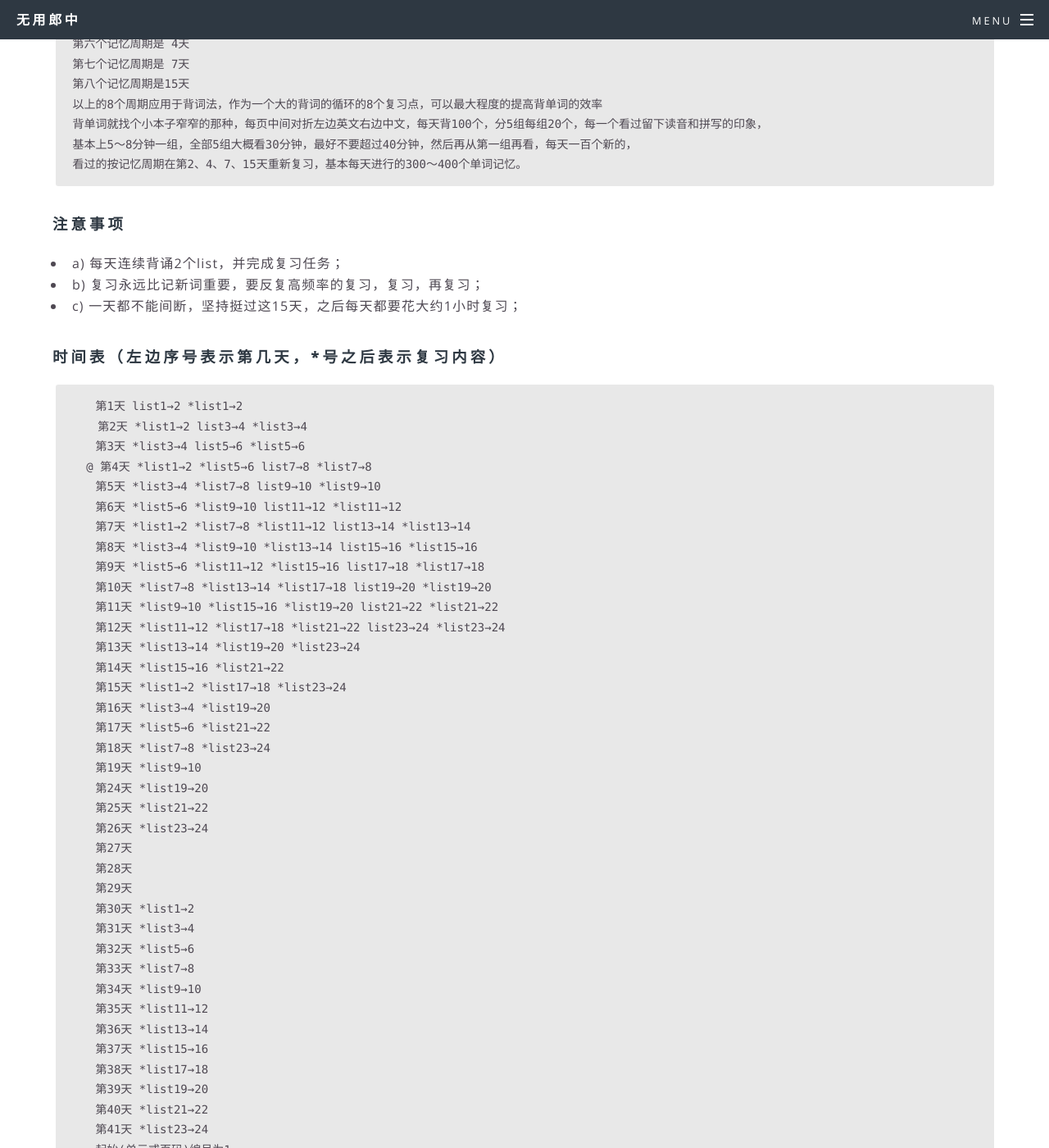
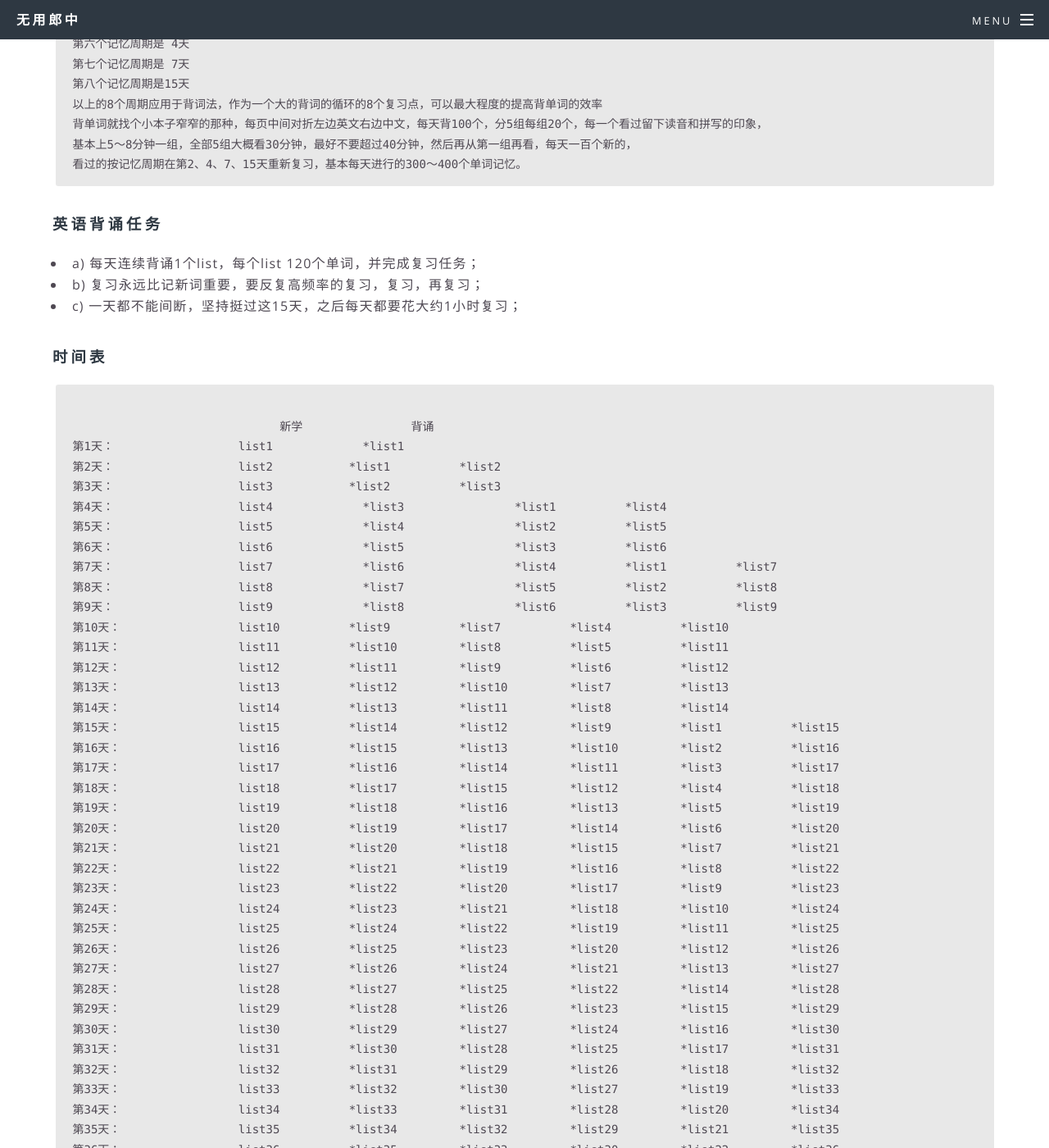
Before and after one commit to fantasylion/fantasylion.github.io, a Jekyll site: the page built from _posts/2018-01-02-How-to-remember-sthing.md, in a window 1280 px wide and 1400 px high, scrolled down 1655 px. Shown: the whole window at 82% size. Built offline with Jekyll 4.4.1, drawn with Linux system fonts in a browser that asks for light colours; comment, search, counter and statistics services are not loaded; some of the changed text lies outside the part shown.

Commit message:
Update 2018-01-02-How-to-remember-sthing.md

````diff
--- a/_posts/2018-01-02-How-to-remember-sthing.md
+++ b/_posts/2018-01-02-How-to-remember-sthing.md
@@ -72,6 +72,60 @@ d) 相当于每个list被分为12个小的单元，每个小的单元自成一
 看过的按记忆周期在第2、4、7、15天重新复习，基本每天进行的300～400个单词记忆。
 ```
 
+### 英语背诵任务
+
+* a) 每天连续背诵1个list，每个list 120个单词，并完成复习任务；
+* b) 复习永远比记新词重要，要反复高频率的复习，复习，再复习；
+* c) 一天都不能间断，坚持挺过这15天，之后每天都要花大约1小时复习；
+
+### 时间表
+
+```
+
+			      新学		 背诵
+第1天：			list1		  *list1
+第2天：			list2	  	*list1		*list2
+第3天：			list3	  	*list2		*list3
+第4天：			list4		  *list3		*list1		*list4
+第5天：			list5		  *list4		*list2		*list5
+第6天：			list6		  *list5		*list3		*list6
+第7天：			list7		  *list6		*list4		*list1		*list7
+第8天：			list8		  *list7		*list5		*list2		*list8
+第9天：			list9		  *list8		*list6		*list3		*list9
+第10天：			list10		*list9		*list7		*list4		*list10
+第11天：			list11		*list10		*list8		*list5		*list11
+第12天：			list12		*list11		*list9		*list6		*list12
+第13天：			list13		*list12		*list10		*list7		*list13
+第14天：			list14		*list13		*list11		*list8		*list14
+第15天：			list15		*list14		*list12		*list9		*list1		*list15
+第16天：			list16		*list15		*list13		*list10		*list2		*list16
+第17天：			list17		*list16		*list14		*list11		*list3		*list17
+第18天：			list18		*list17		*list15		*list12		*list4		*list18
+第19天：			list19		*list18		*list16		*list13		*list5		*list19
+第20天：			list20		*list19		*list17		*list14		*list6		*list20
+第21天：			list21		*list20		*list18		*list15		*list7		*list21
+第22天：			list22		*list21		*list19		*list16		*list8		*list22
+第23天：			list23		*list22		*list20		*list17		*list9		*list23
+第24天：			list24		*list23		*list21		*list18		*list10		*list24
+第25天：			list25		*list24		*list22		*list19		*list11		*list25
+第26天：			list26		*list25		*list23		*list20		*list12		*list26
+第27天：			list27		*list26		*list24		*list21		*list13		*list27
+第28天：			list28		*list27		*list25		*list22		*list14		*list28
+第29天：			list29		*list28		*list26		*list23		*list15		*list29
+第30天：			list30		*list29		*list27		*list24		*list16		*list30
+第31天：			list31		*list30		*list28		*list25		*list17		*list31
+第32天：			list32		*list31		*list29		*list26		*list18		*list32
+第33天：			list33		*list32		*list30		*list27		*list19		*list33
+第34天：			list34		*list33		*list31		*list28		*list20		*list34
+第35天：			list35		*list34		*list32		*list29		*list21		*list35
+第36天：			list36		*list35		*list33		*list30		*list22		*list36
+第37天：			list37		*list36		*list34		*list31		*list23		*list37
+第38天：			list38		*list37		*list35		*list32		*list24		*list38
+
+
+```
+
+
 ### 注意事项
 
 * a) 每天连续背诵2个list，并完成复习任务；
````
